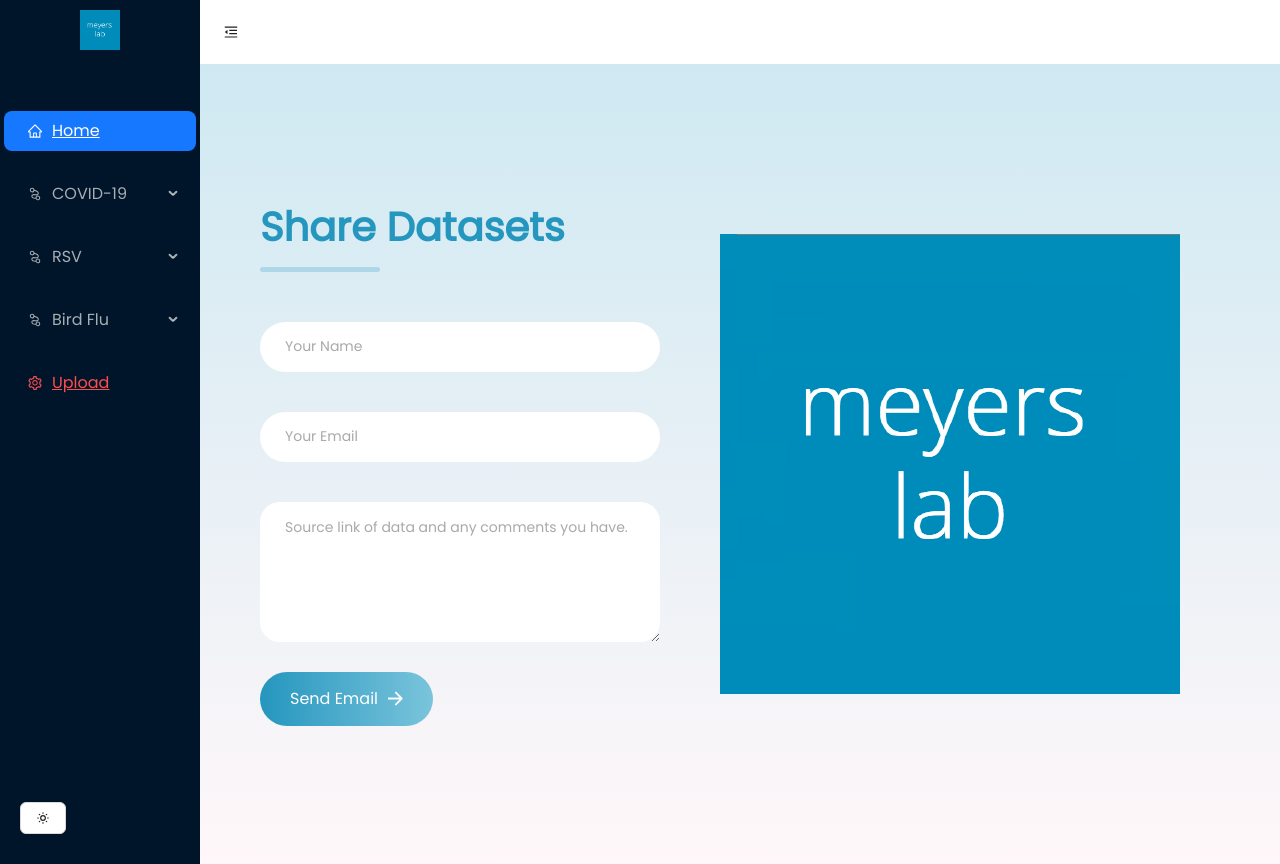
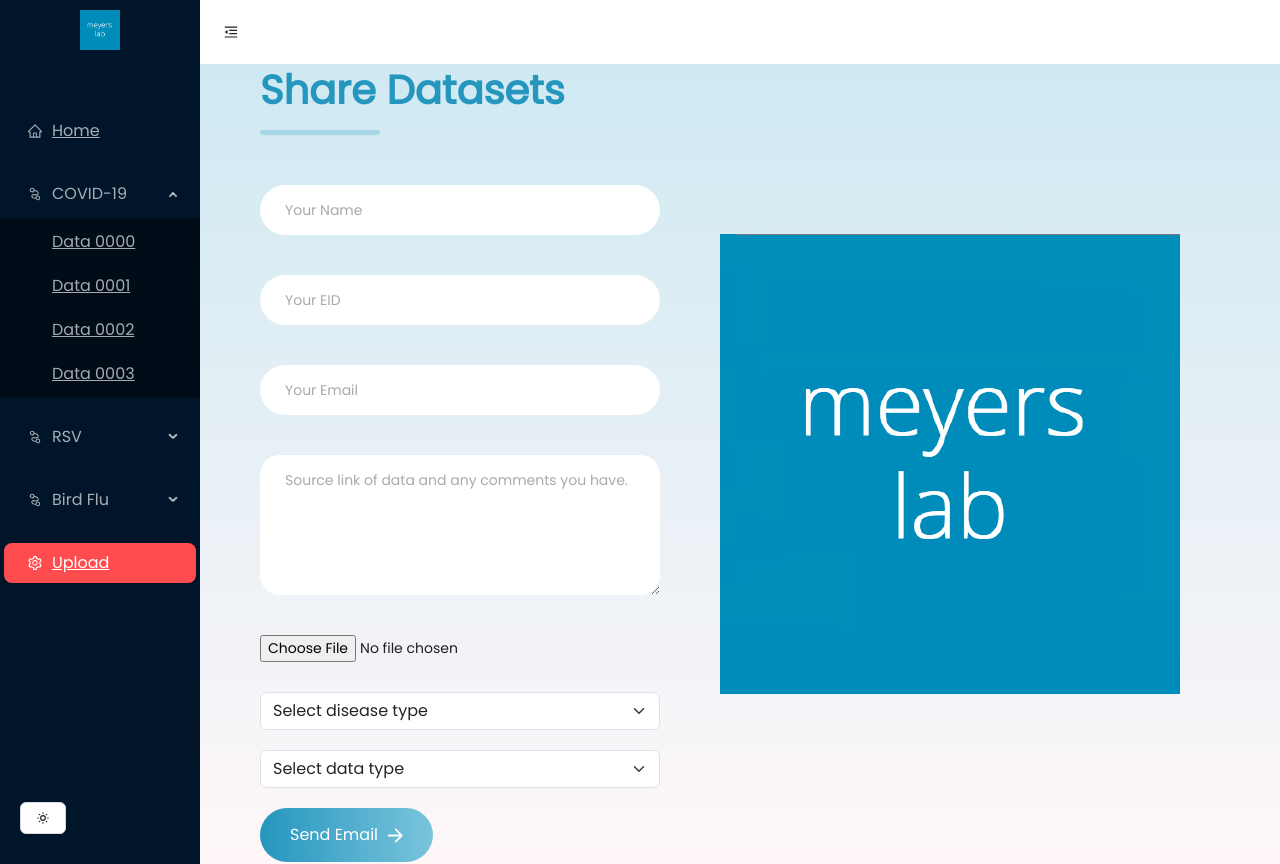
Before and after one commit to anjieliu121/meyers_database, a React (Vite) app: page /upload in a window 1280 px wide. Built offline with nearby package versions, Linux system fonts and the light colour scheme.

Commit message:
Idk what this change is

```diff
--- a/src/components/Logo.jsx
+++ b/src/components/Logo.jsx
@@ -2,12 +2,13 @@ import { FireFilled } from '@ant-design/icons';
 import "../css/Logo.css";
 import { Image } from "antd";
 import React from "react";
+import logo from "./MeyersLabLogo.png"
 const Logo = () => {
 
     return (
         <div className="logo">
             <div className="logo-icon">
-                <Image className="logo-img" src="src/static/MeyersLabLogo.png"/>
+                <Image className="logo-img" src={logo}/>
             </div>
         </div>
     );
--- a/src/components/MenuList.jsx
+++ b/src/components/MenuList.jsx
@@ -1,15 +1,21 @@
-import React from 'react'
+import React, {useState} from 'react'
 import {Menu} from "antd";
 import {HomeOutlined, SettingOutlined, BarsOutlined, NodeIndexOutlined} from '@ant-design/icons';
 import "../css/MenuList.css";
 import {Link} from "react-router-dom";
 
 const MenuList = ({darkTheme}) => {
+    const href = window.location.href.split('/');
+    const currentTab = (href[href.length - 1] === '') ? 'home' : href[href.length - 1];
+    //TODO: change the defaultOpenKeys to the Menu.SubMenu that has the current tab opened
+    //https://stackoverflow.com/questions/67514909/how-to-open-close-antd-submenu-programatically
+    console.log(href)
     return (
-        <Menu theme={darkTheme ? 'dark' : 'light'} mode="inline" className="menu-bar" defaultSelectedKeys={["home"]}>
+        <Menu theme={darkTheme ? 'dark' : 'light'} mode="inline" className="menu-bar" defaultSelectedKeys={[currentTab]} defaultOpenKeys={['covid19']}>
             <Menu.Item key="home" icon={<HomeOutlined/>}>
                 <Link to="/">Home</Link>
             </Menu.Item>
+
             <Menu.SubMenu key="covid19" icon={<NodeIndexOutlined />} title="COVID-19">
                 <Menu.Item key="data0000">
                     <Link to="/covid19/data0000">Data 0000</Link>
@@ -24,9 +30,11 @@ const MenuList = ({darkTheme}) => {
                     <Link to="/covid19/data0003">Data 0003</Link>
                 </Menu.Item>
             </Menu.SubMenu>
+
             <Menu.SubMenu key="rsv" icon={<NodeIndexOutlined />} title="RSV">
 
             </Menu.SubMenu>
+
             <Menu.SubMenu key="birdflu" icon={<NodeIndexOutlined />} title="Bird Flu">
 
             </Menu.SubMenu>
--- a/src/pages/EmailForm.jsx
+++ b/src/pages/EmailForm.jsx
@@ -1,87 +1,79 @@
-import React, { useState } from 'react'
+import React, { useState, useRef } from 'react';
 import emailjs from '@emailjs/browser';
 import "bootstrap/dist/css/bootstrap.min.css";
 import "bootstrap/dist/js/bootstrap.bundle.min";
+
 import "../css/App.css";
 import "../css/EmailForm.css";
 
+export const EmailForm = () => {
+  const form = useRef();
 
-const EmailForm = () => {
 
-  const [name, setName] = useState('');
-  const [email, setEmail] = useState('');
-  const [message, setMessage] = useState('');
-
-  const handleSubmit = (e) => {
+  const sendEmail = (e) => {
     e.preventDefault();
-
-    // Your EmailJS service ID, template ID, and Public Key
     const serviceId = 'service_egebp1b';
     const templateId = 'template_g1rd0sb';
     const publicKey = 'fD2ggtXRbcEzUbXND';
 
-    // Create a new object that contains dynamic template params
-    const templateParams = {
-      from_name: name,
-      from_email: email,
-      to_name: 'Web Wizard',
-      message: message,
-    };
-
-    // Send the email using EmailJS
-    emailjs.send(serviceId, templateId, templateParams, publicKey)
-      .then((response) => {
-        console.log('Email sent successfully!', response);
-        setName('');
-        setEmail('');
-        setMessage('');
+    emailjs
+      .sendForm(serviceId, templateId, form.current, {
+        publicKey: publicKey,
       })
-      .catch((error) => {
-        console.error('Error sending email:', error);
-      });
-  }
+      .then(
+        () => {
+          console.log('SUCCESS!');
+          window.location.reload();
+        },
+        (error) => {
+          console.log('FAILED...', error.text);
+        },
+      );
+  };
 
   return (
       <div className="form-container form-background">
-          <form onSubmit={handleSubmit} className='emailForm form-left'>
+          <form encType="multipart/form-data" method="post" ref={form} onSubmit={sendEmail}
+                className='emailForm form-left'>
               <div>
                   <h1 className="form-title">Share Datasets</h1>
                   <hr className="form-hr"/>
               </div>
+              <input type="text" name="from_name" placeholder="Your Name" className="form-input" required/>
 
-              <input
-                  className="form-input"
-                  type="text"
-                  placeholder="Your Name"
-                  value={name}
-                  onChange={(e) => setName(e.target.value)}
-                  required
-              />
-              <input
-                  className="form-input"
-                  type="email"
-                  placeholder="Your Email"
-                  value={email}
-                  onChange={(e) => setEmail(e.target.value)}
-                  required
-              />
-              <textarea
-                  className="form-input"
-                  cols="30"
-                  rows="10"
-                  placeholder="Source link of data and any comments you have."
-                  value={message}
-                  onChange={(e) => setMessage(e.target.value)}
-              >
-              </textarea>
+              <input type="text" name="from_eid" placeholder="Your EID" className="form-input" required/>
+
+              <input type="email" name="from_email" placeholder="Your Email" className="form-input" pattern="[a-z0-9._%+-]+@[a-z0-9.-]+\.[a-z]{2,4}$" required/>
+
+              <textarea name="message" placeholder="Source link of data and any comments you have."
+                        className="form-input" cols="30" rows="10"/>
+
+              <input type="file" name="my_file"/>
+
+              <select className="form-select" aria-label="Default select example" name="disease_type">
+                  <option selected>Select disease type</option>
+                  <option value="covid">COVID-19</option>
+                  <option value="rsv">RSV</option>
+                  <option value="bird">Bird Flu</option>
+                  <option value="others">Others</option>
+              </select>
+
+              <select className="form-select" aria-label="Default select example" name="data_type">
+                  <option selected>Select data type</option>
+                  <option value="mobility">Mobility</option>
+                  <option value="hospitalization">Hospitalization</option>
+                  <option value="simulation">Simulation</option>
+                  <option value="others">Others</option>
+              </select>
+
+
               <button type="submit">Send Email <img src="src/static/SubmitBtnArrow.png"/></button>
           </form>
           <div className="form-right">
-            <img src="src/static/MeyersLabLogo.png" />
+              <img src="src/components/MeyersLabLogo.png"/>
           </div>
       </div>
+  );
+};
 
-  )
-}
-
-export default EmailForm
+export default EmailForm;
```
Also changed, not shown: package.json (+7 -0 lines), src/components/MeyersLabLogo.png (renamed from src/static/MeyersLabLogo.png), 1 other file (tests, documents, lock files or other folders).
